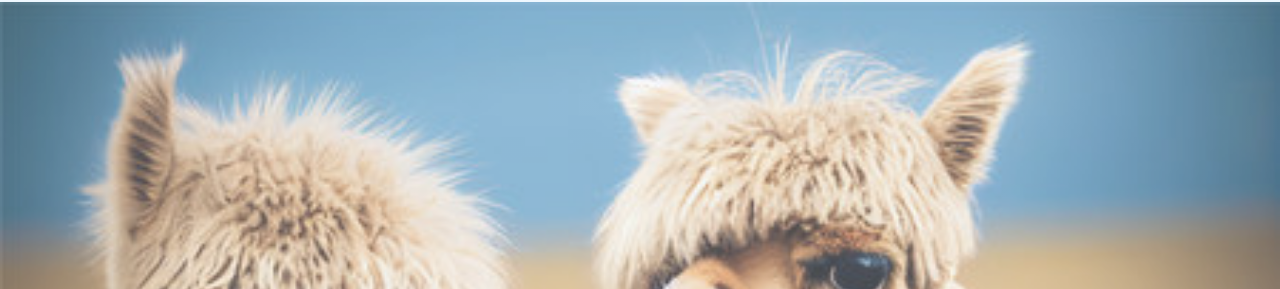
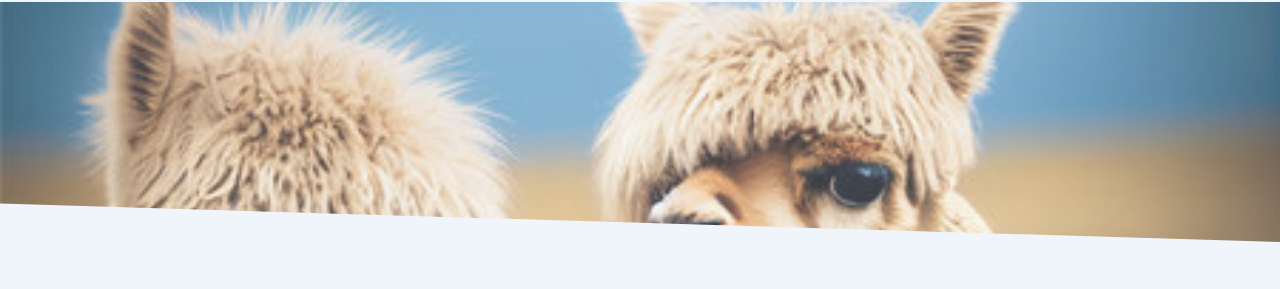
Before and after one commit to Len-J-108/tha-site, a website built with Parcel: page html/index.html in a window 1280 px wide. Shown: the part 58-347 px from the top of the page. Built offline with nearby package versions, Linux system fonts and the light colour scheme.

Commit message:
changed header image position

```diff
--- a/scss/_headerAndFooter.scss
+++ b/scss/_headerAndFooter.scss
@@ -19,14 +19,14 @@
   }
   .header-image {
     height: 100%;
-    background: $gradientOne;
+    // background: $gradientOne;
     background-image: url('/assets/images/a_downloaded/headers/header_3.jpg');
     background-repeat: no-repeat;
     background-size: cover;
     background-color: lightsalmon;
     z-index: 1;
 
-    opacity: 0.7;
+    opacity: 0.75;
   }
 }
 
--- a/scss/_mediaqueries.scss
+++ b/scss/_mediaqueries.scss
@@ -21,7 +21,10 @@
 
 @media (min-width: 830px) {
   .container-header {
-    height: 500px;
+    // height: 500px;
+    .header-image {
+      background-position: 0 -40px;
+    }
   }
   .container-alp-images {
     // border: 10px solid red;
@@ -30,7 +33,7 @@
     justify-content: center;
     grid-template-columns: 40% 40%;
 
-    div[class*="alp-image"] {
+    div[class*='alp-image'] {
       width: 250px;
       height: 250px;
     }
@@ -38,6 +41,11 @@
 }
 
 @media (min-width: 1000px) {
+  .container-header {
+    .header-image {
+      background-position: 0 -90px;
+
+    }
   .nav {
     .drop-down-btn {
       display: none;
@@ -49,10 +57,11 @@
     }
   }
 }
+}
 
 @media (min-width: 1400px) {
   .container-header {
-    height: 700px;
+    // height: 700px;
   }
 }
 
```
Also changed, not shown: build/index.html, css/style.css, 3 other files.
